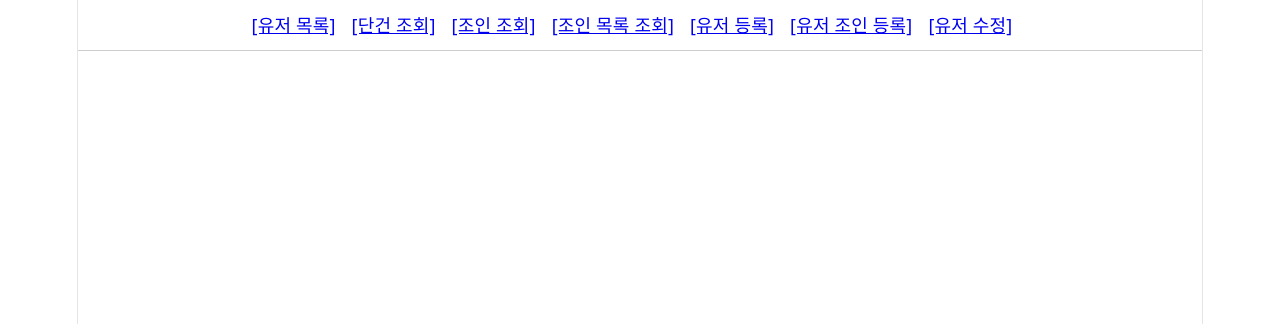
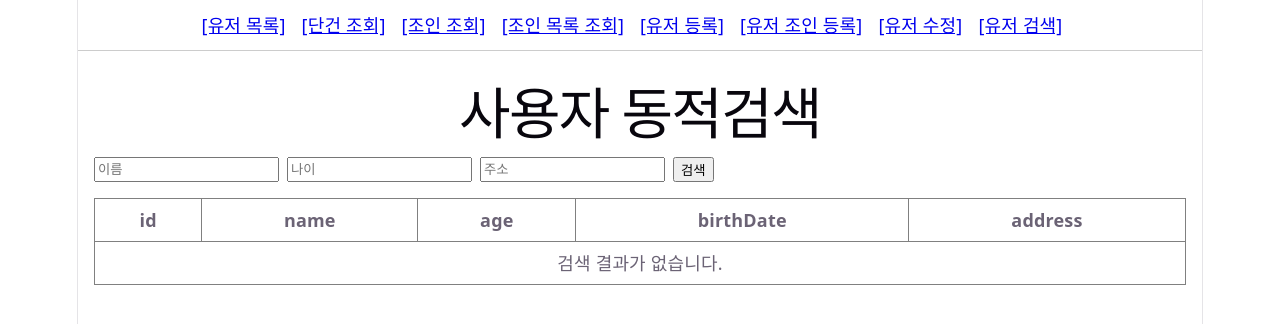
Before and after one commit to kimgyuhyun/legacy-servlet-jdbc, a React (Vite) app in the folder legacy-practice-step3.0/legacy-practice-frontend/: page /search/user in a window 1280 px wide. Shown: the top 324 px of the page. Built offline with nearby package versions, Linux system fonts and the light colour scheme.

Commit message:
feat: UserSearchPage implementation based on useState/onChange/onClick

```diff
--- a/legacy-practice-step3.0/legacy-practice-frontend/src/App.jsx
+++ b/legacy-practice-step3.0/legacy-practice-frontend/src/App.jsx
@@ -6,6 +6,7 @@ import UserWithDetailListPage from './pages/UserWithDetailListPage';
 import UserCreatePage from './pages/UserCreatePage';
 import UserJoinCreatePage from './pages/UserJoinCreatePage';
 import UserUpdatePage from './pages/UserUpdatePage';
+import UserSearchPage from './pages/UserSearchPage';
 
 function App() {
   return (
@@ -18,6 +19,7 @@ function App() {
         <Link to="/create/user" style={{ marginRight: 16 }}>[유저 등록]</Link>
         <Link to="/create/user/join" style={{ marginRight: 16 }}>[유저 조인 등록]</Link>
         <Link to="/update/user/1" style={{ marginRight: 16 }}>[유저 수정]</Link>
+        <Link to="/search/user" style={{ marginRight: 16 }}>[유저 검색]</Link>
       </nav>
 
       <Routes>
@@ -28,6 +30,7 @@ function App() {
         <Route path="/create/user" element={<UserCreatePage/>} />
         <Route path="/create/user/join" element={<UserJoinCreatePage/>} />
         <Route path="/update/user/:id" element={<UserUpdatePage/>} />
+        <Route path="/search/user" element={<UserSearchPage/>} />
       </Routes>
     </>
   )
--- a/legacy-practice-step3.0/legacy-practice-frontend/src/api/userApi.js
+++ b/legacy-practice-step3.0/legacy-practice-frontend/src/api/userApi.js
@@ -32,3 +32,5 @@ export const updateUser = (id, user) => client.put(`/user/api/update/put/${id}`,
 export const updatePatchUser = (id, user) => client.patch(`/user/api/update/patch/${id}`, user);
 
 export const deleteUser = (id) => client.delete(`/user/api/delete/${id}`);
+
+export const searchUserList = (name, age, address) => client.get(`/user/api/dsl/search`, { params: { name, age, address } });
--- /dev/null
+++ b/legacy-practice-step3.0/legacy-practice-frontend/src/pages/UserSearchPage.jsx
@@ -0,0 +1,98 @@
+import { useState } from 'react';
+import { searchUserList } from '../api/userApi';
+
+function UserSearchPage() {
+    const [ name, setName ] = useState('');
+    const [ age, setAge ] = useState('');
+    const [ address, setAddress ] = useState('');
+    const [ userList, setUserList ] = useState([]);
+    const [ loading, setLoading ] = useState(false);
+    const [ error, setError ] = useState('');
+
+    const handleSearch = async () => {
+        setLoading(true);
+        setError('');
+
+        try {
+            const res = await searchUserList(
+                name || undefined,
+                age ? Number(age) : undefined,
+                address || undefined
+            );
+            setUserList(res.data);
+        } catch (e) {
+            const msg =
+                e.response?.data?.message ||
+                e.message
+                || '검색 실패';
+            setError(msg);
+            setUserList([]);
+        } finally {
+            setLoading(false);
+        }
+    };
+
+    return (
+        <div style={{ padding: 16}}>
+            <h1>사용자 동적검색</h1>
+            <div style={{ marginBottom: 16, display: 'flex', gap: 8}}>
+                <input
+                    type="text"
+                    placeholder="이름"
+                    value={name}
+                    onChange={(e) => setName(e.target.value)}
+                />
+                <input
+                    type="age"
+                    placeholder="나이"
+                    value={age}
+                    onChange={(e) => setAge(e.target.value)}
+                />
+                <input
+                    type="address"
+                    placeholder="주소"
+                    value={address}
+                    onChange={(e) => setAddress(e.target.value)}
+                />
+                <button type="button" onClick={handleSearch} disabled={loading}>
+                    {loading ? '검색 중...' : '검색'}
+                </button>
+            </div>
+            {error && <p style={{ color: 'red', marginTop: 8}}>{error}</p>}
+
+            <table
+                border="1"
+                cellPadding="8"
+                style={{ borderCollapse: 'collapse', width: '100%', marginTop: 16 }}
+            >
+                <thead>
+                    <tr>
+                        <th>id</th>
+                        <th>name</th>
+                        <th>age</th>
+                        <th>birthDate</th>
+                        <th>address</th>
+                    </tr>
+                </thead>
+                <tbody>
+                    {userList.length === 0 && !loading && !error && (
+                        <tr>
+                            <td colSpan="5">검색 결과가 없습니다.</td>
+                        </tr>
+                    )}
+                    {userList.map((user) => (
+                        <tr key={user.id}>
+                            <td>{user.id}</td>
+                            <td>{user.name}</td>
+                            <td>{user.age}</td>
+                            <td>{user.birthDate}</td>
+                            <td>{user.address}</td>
+                        </tr>
+                    ))}
+                </tbody>
+            </table>
+        </div>
+    );
+}
+
+export default UserSearchPage;
```
